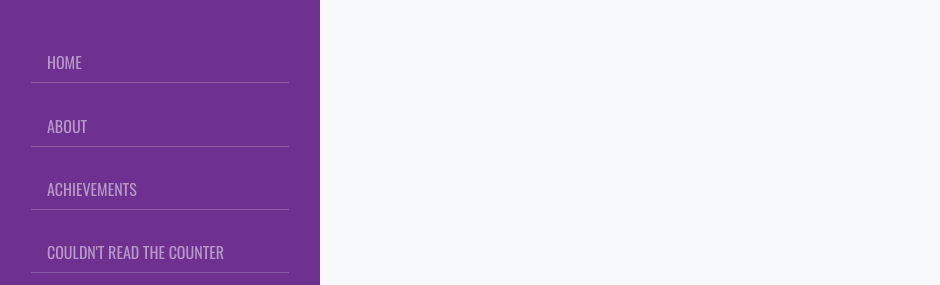
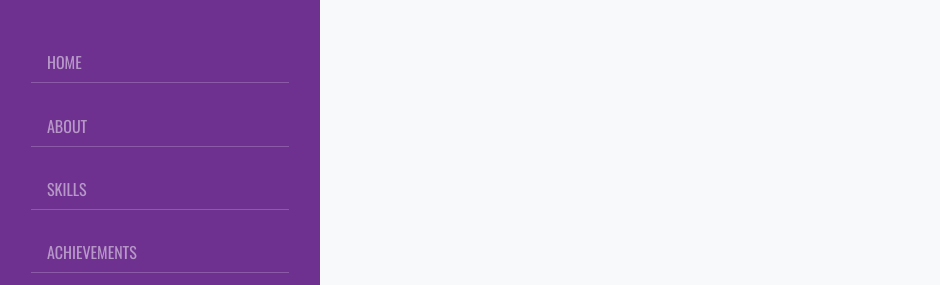
Before and after one commit to groupprojecttechno-sudo/awsproject, a plain HTML site: page Frontend/index.html in a window 1280 px wide. Shown: the part 125-410 px from the top of the page, without its empty margins (0-940 px from the left). Drawn offline with nearby package versions, Linux system fonts and the light colour scheme; no server answers; a web font is replaced by a local one.

Commit message:
Update index.html

```diff
--- a/Frontend/index.html
+++ b/Frontend/index.html
@@ -28,6 +28,8 @@
                         <a href="#home" class="nav-item nav-link text-white-50 font-os font-size-16 active">Home</a>
                         <a href="#about_me"
                             class="nav-item nav-link text-white-50 font-os font-size-16 active">About</a>
+                        <a href="#skills"
+                            class="nav-item nav-link text-white-50 font-os font-size-16 active">Skills</a>
                         <a href="#awards"
                             class="nav-item nav-link text-white-50 font-os font-size-16 active">Achievements</a>
                         <div class="counter-number nav-item nav-link text-white-50 font-os font-size-16 active">Couldn't
```
